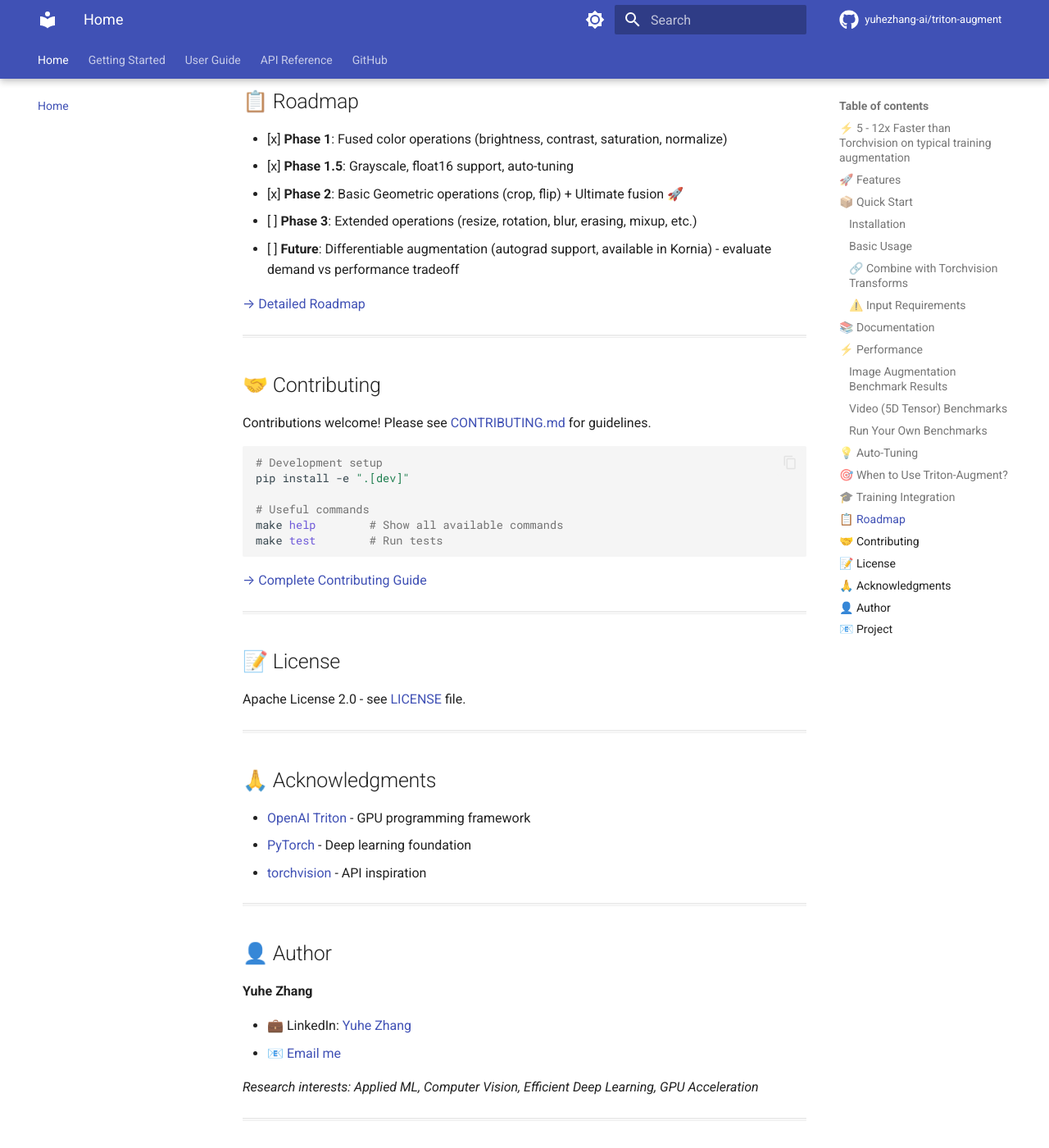
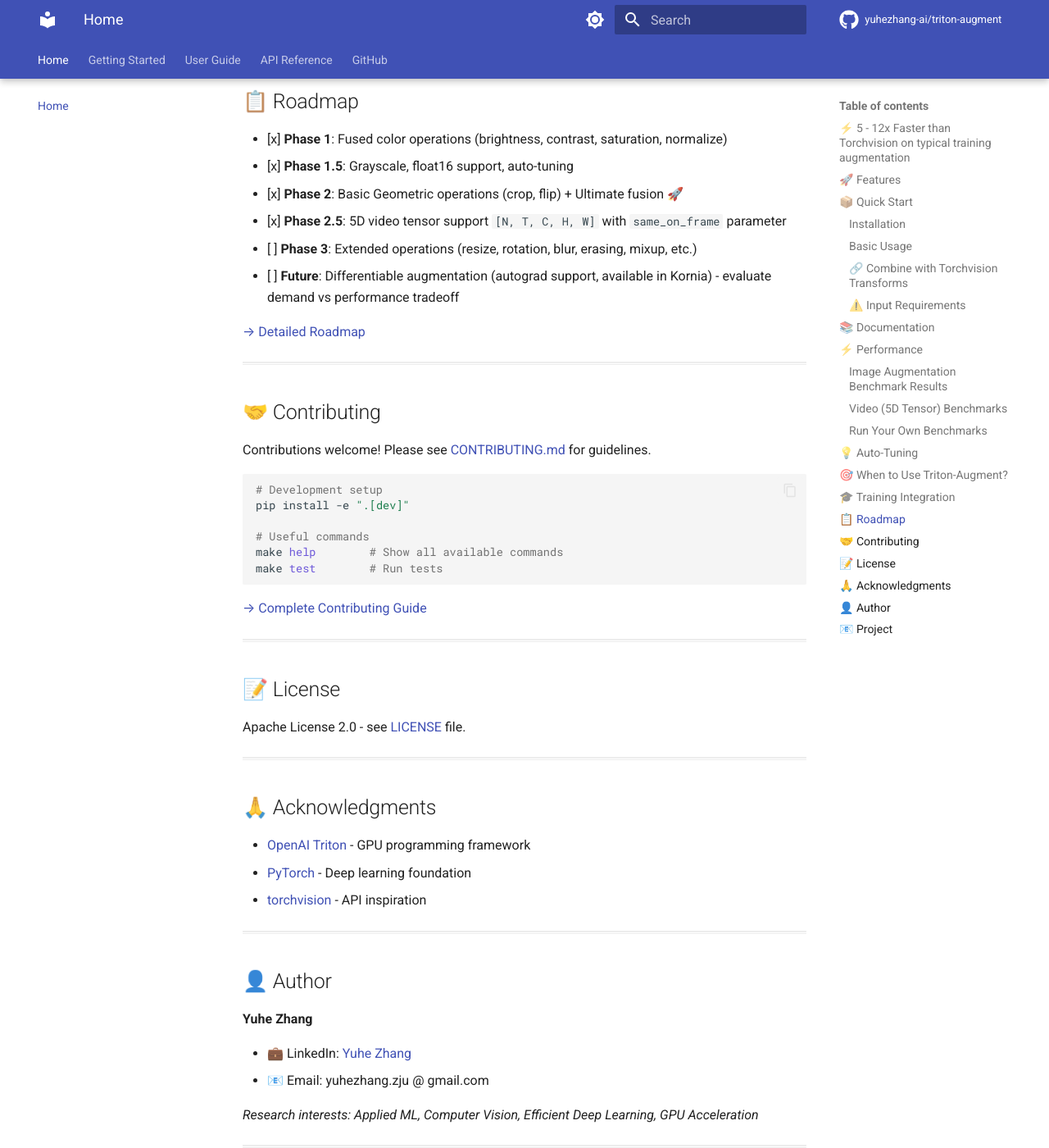
Before and after one commit to yuhezhang-ai/triton-augment, an MkDocs documentation site: the page built from docs/index.md, in a window 1280 px wide and 1400 px high, scrolled down 8405 px. Shown: the whole window at 82% size. Built offline with MkDocs 1.6.1 and Material for MkDocs 9.7.7, drawn with Linux system fonts in a browser that asks for light colours; comment, search, counter and statistics services are not loaded.

```diff
--- a/docs/index.md
+++ b/docs/index.md
@@ -323,6 +323,7 @@ for images, labels in train_loader:
 - [x] **Phase 1**: Fused color operations (brightness, contrast, saturation, normalize)
 - [x] **Phase 1.5**: Grayscale, float16 support, auto-tuning
 - [x] **Phase 2**: Basic Geometric operations (crop, flip) + Ultimate fusion 🚀
+- [x] **Phase 2.5**: 5D video tensor support `[N, T, C, H, W]` with `same_on_frame` parameter
 - [ ] **Phase 3**: Extended operations (resize, rotation, blur, erasing, mixup, etc.)
 - [ ] **Future**: Differentiable augmentation (autograd support, available in Kornia) - evaluate demand vs performance tradeoff
 
@@ -366,7 +367,7 @@ Apache License 2.0 - see [LICENSE](https://github.com/yuhezhang-ai/triton-augmen
 **Yuhe Zhang**
 
 - 💼 LinkedIn: [Yuhe Zhang](https://www.linkedin.com/in/yuhe-zhang-phd/)
-- 📧 <a href="mailto:yuhezhang.zju@gmail.com">Email me</a>
+- 📧 Email: yuhezhang.zju @ gmail.com
 
 *Research interests: Applied ML, Computer Vision, Efficient Deep Learning, GPU Acceleration*
 
```
Also changed, not shown: README.md (+2 -1 lines).
